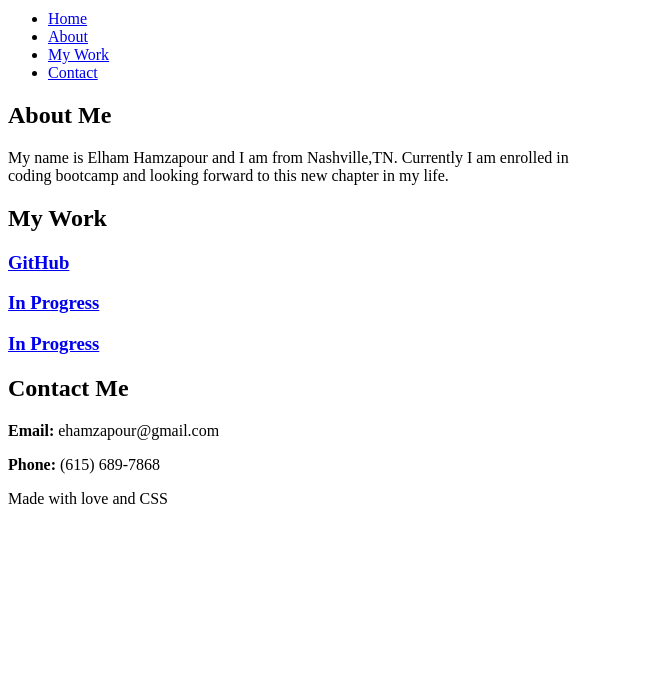
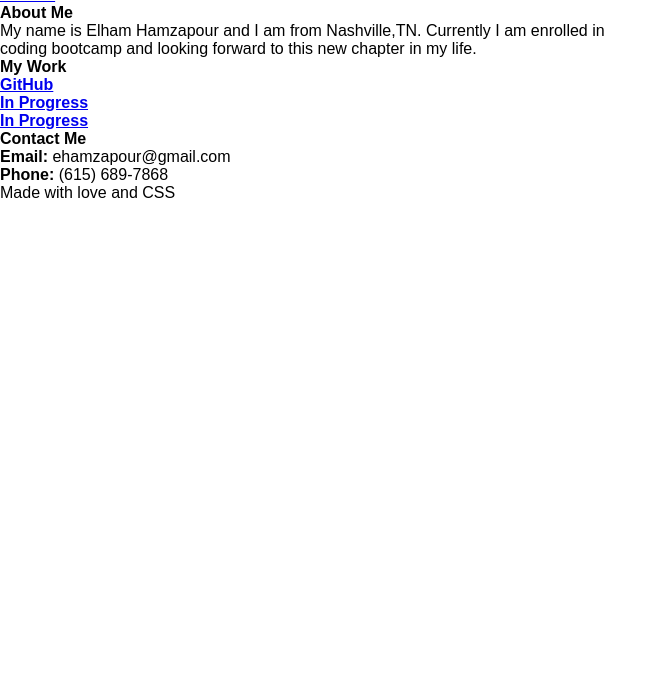
Before and after one commit to ehamzapour/MyPortfolio, a plain HTML site: page index.html in a window 1280 px wide. Shown: the part 104-800 px from the top of the page, without its empty margins (0-667 px from the left). Drawn offline with Linux system fonts and the light colour scheme.

Commit message:
set up code for reset file

```diff
--- a/index.html
+++ b/index.html
@@ -4,6 +4,8 @@
     <meta charset="UTF-8">
     <meta http-equiv="X-UA-Compatible" content="IE=edge">
     <meta name="viewport" content="width=device-width, initial-scale=1.0">
+    <link rel="stylesheet" href="./reset.css"/>
+    <link rel="stylesheet" href="./style.css"/>
     <title>Elham Hamzapour</title>
 </head>
 <body>
--- a/reset.css
+++ b/reset.css
@@ -0,0 +1,35 @@
+*,
+*:before,
+*:after {
+    margin: 0;
+    padding: 0;
+    box-sizing: border-box;
+}
+
+html {
+    height: 100%
+}
+
+body {
+    min-height: 100%
+    line-height: 1;
+    font-family: sans-serif;
+}
+
+h1,
+h2,
+h3 {
+    font-size: 100%;
+}
+
+input,
+select,
+option,
+optgroup,
+textarea,
+button,
+pre,
+code {
+    font-size: 100%;
+    font-family: inherit;
+}
```
